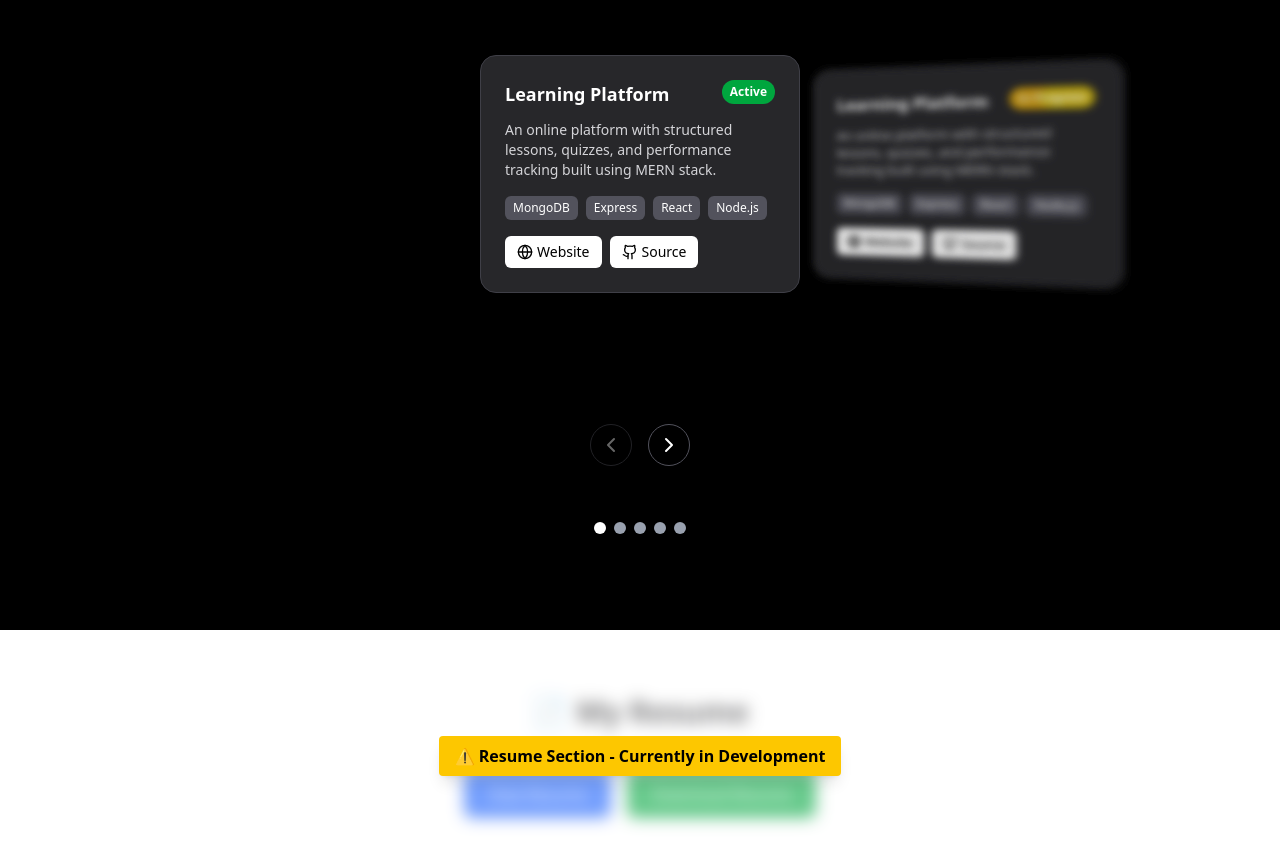
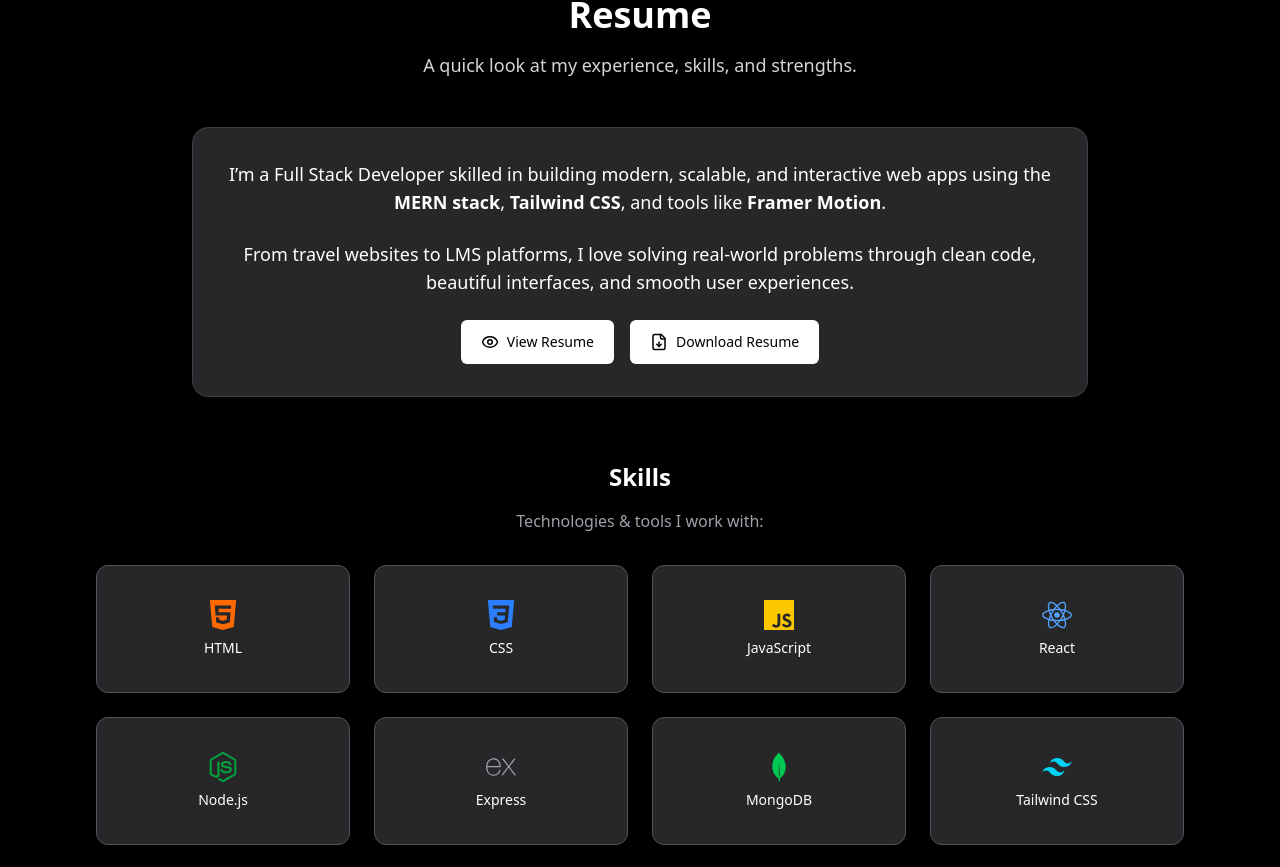
Before and after one commit to meali029/Portfolio, a React (Vite) app: page / in a window 1280 px wide. Shown: the part 1876-2743 px from the top of the page. Built offline with nearby package versions, Linux system fonts and the light colour scheme.

Commit message:
resume component add

```diff
--- a/src/App.jsx
+++ b/src/App.jsx
@@ -13,7 +13,10 @@ const App = () => {
 
   return (
     <div className={darkMode ? 'dark' : ''}>
+      <section id="navbar">
+
       <Navbar darkMode={darkMode} setDarkMode={setDarkMode} />
+      </section>
 
       <main className= {` pt-24 bg-white ${darkMode?'dark:bg-zinc-900':'*:  '} transition-colors duration-500`}>
         <section id="home">
@@ -29,15 +32,9 @@ const App = () => {
         </section>
 
         {/* Resume Section - In Development */}
-<section id="resume" className="relative overflow-hidden">
-  <div className="blur-sm pointer-events-none opacity-60">
+<section id="resume" >
     <Resume darkMode={darkMode} />
-  </div>
-  <div className="absolute inset-0 flex items-center justify-center z-10">
-    <span className="bg-yellow-400 text-black font-semibold px-4 py-2 rounded shadow-lg">
-      ⚠️ Resume Section - Currently in Development
-    </span>
-  </div>
+
 </section>
 
 {/* Experience Section - In Development */}
--- a/src/components/About/About.jsx
+++ b/src/components/About/About.jsx
@@ -8,7 +8,7 @@ const About = ({ darkMode }) => {
   return (
     <section
       id="about"
-      className={`relative min-h-screen px-6 py-24 flex flex-col md:flex-row items-center justify-center gap-12 transition-all duration-500 overflow-hidden ${
+      className={`relative h-fit px-6 pt-24 pb-6 md:pb-26 md:pt-12 flex flex-col md:flex-row items-center justify-center gap-12 transition-all duration-500 overflow-hidden ${
         darkMode ? 'bg-black text-white' : 'bg-white text-zinc-900'
       }`}
     >
--- a/src/components/Home/Hero.jsx
+++ b/src/components/Home/Hero.jsx
@@ -57,7 +57,7 @@ const Hero = ({ darkMode }) => {
     }, []);
   return (
     <section
-    className={`relative  h-[40rem] md:h-[40rem] md:pt-0 md:pb-0 flex flex-col justify-center items-center text-center px-6 transition-colors duration-500 ${
+    className={`relative  h-[45rem] md:h-[35rem] pt-18 md:pt-0 md:pb-0 flex flex-col justify-center items-center text-center px-6 transition-colors duration-500 ${
       darkMode
         ? 'bg-gradient-to-b from-zinc-900 via-zinc-800 to-black text-white'
         : 'bg-white text-black'
@@ -154,7 +154,8 @@ const Hero = ({ darkMode }) => {
         {/* Resume */}
         <a
   href="/resume.pdf"
-          download
+  target="_blank"
+  rel="noopener noreferrer"
   className={`px-6 py-3 flex items-center justify-center gap-2 rounded-full transition-all duration-300 hover:scale-105 shadow-md ${
     darkMode
       ? 'border border-white text-white hover:bg-white hover:text-black'
@@ -162,8 +163,9 @@ const Hero = ({ darkMode }) => {
   }`}
 >
   <FaDownload size={18} />
-          Resume
+  View Resume
 </a>
+
       </motion.div>
        {/* Trigger Notifications Example */}
        {/* <button
--- a/src/components/Project/Project.jsx
+++ b/src/components/Project/Project.jsx
@@ -23,16 +23,16 @@ const Project = ({ darkMode }) => {
     return (
       <section
         id="projects"
-      className={`min-h-screen flex flex-col justify-center items-center px-6 md:px-24 py-24 transition-all duration-500 ${
+        className={`min-h-fit flex flex-col justify-center items-center px-6 py-16 md:px-24 md:py-6 transition-all duration-500 ${
           darkMode ? 'bg-black text-white' : 'bg-white text-zinc-900'
         }`}
       >
-      <div className="text-center mb-12">
+        <div className="text-center ">
     <motion.h2
       initial={{ opacity: 0, y: 20 }}
       animate={{ opacity: 1, y: 0 }}
       transition={{ duration: 0.6 }}
-    className={`text-4xl md:text-5xl font-extrabold mb-4`}
+      className={`text-4xl md:text-5xl font-extrabold mb-16 md:mb-4`}
     >
       My Projects
     </motion.h2>
@@ -51,7 +51,7 @@ const Project = ({ darkMode }) => {
 
         {/* Carousel Display */}
         <div
-        className="relative w-full h-[500px] flex sm:overflow-x-hidden items-center justify-center perspective-1000"
+          className="relative w-full h-[400px] md:h-[350px] flex sm:overflow-x-hidden items-center justify-center perspective-1000"
           style={{ perspective: '1000px' }}
         >
           {projects.map((project, idx) => {
@@ -150,7 +150,7 @@ const Project = ({ darkMode }) => {
           })}
         </div>
   {/* Scroll Buttons */}
- <div className="flex justify-between items-center mb-8 gap-4">
+  <div className="flex justify-between items-center mb-6 md:mb-3 gap-4">
           <button
             onClick={() => scroll('left')}
             disabled={currentIndex === 0}
@@ -176,12 +176,12 @@ const Project = ({ darkMode }) => {
         </div>
 
         {/* Pagination Dots */}
-      <div className="flex justify-center mt-6 gap-2">
+        <div className="flex justify-center mt-6 md:mt-3 gap-2">
           {projects.map((_, index) => (
             <button
               key={index}
               onClick={() => setCurrentIndex(index)}
-            className={`w-3 h-3 rounded-full ${
+              className={`w-2 h-2 rounded-full ${
                 currentIndex === index
                   ? darkMode
                     ? 'bg-white'
--- a/src/components/Resume/Resume.jsx
+++ b/src/components/Resume/Resume.jsx
@@ -1,33 +1,134 @@
 import React from 'react';
+import { motion } from 'framer-motion';
+import { FileDown, Eye } from 'lucide-react';
+import {
+  SiHtml5,
+  SiCss3,
+  SiJavascript,
+  SiReact,
+  SiNodedotjs,
+  SiExpress,
+  SiMongodb,
+  SiTailwindcss,
+  SiFirebase,
+  SiGithub,
+  SiFramer,
+  SiGit,
+} from 'react-icons/si';
+import Resum from '../../assets/resume.pdf';
 
-function Resume() {
+
+const skills = [
+  { name: 'HTML', icon: <SiHtml5 className="text-orange-500" /> },
+  { name: 'CSS', icon: <SiCss3 className="text-blue-500" /> },
+  { name: 'JavaScript', icon: <SiJavascript className="text-yellow-400" /> },
+  { name: 'React', icon: <SiReact className="text-blue-400" /> },
+  { name: 'Node.js', icon: <SiNodedotjs className="text-green-600" /> },
+  { name: 'Express', icon: <SiExpress className="text-zinc-400" /> },
+  { name: 'MongoDB', icon: <SiMongodb className="text-green-500" /> },
+  { name: 'Tailwind CSS', icon: <SiTailwindcss className="text-cyan-400" /> },
+  { name: 'Git', icon: <SiGit className="text-orange-600" /> },
+  { name: 'GitHub', icon: <SiGithub className="text-white bg-black rounded-full p-[2px]" /> },
+  { name: 'Framer Motion', icon: <SiFramer className="text-pink-500" /> },
+  { name: 'Firebase', icon: <SiFirebase className="text-yellow-400" /> },
+];
+
+const Resume = ({ darkMode }) => {
   return (
-    <section id="resume" className="py-16 bg-white text-zinc-800">
-      <div className="max-w-6xl mx-auto px-6">
-        <h2 className="text-3xl font-bold mb-10 text-center">📄 My Resume</h2>
+    <section
+      id="resume"
+      className={`min-h-screen px-6 md:px-24 py-24 transition-all duration-500 ${
+        darkMode ? 'bg-black text-white' : 'bg-white text-zinc-900'
+      }`}
+    >
+      {/* Header */}
+      <div className="text-center mb-12">
+        <h2 className="text-3xl md:text-4xl font-bold mb-4">Resume</h2>
+        <p className={`text-base md:text-lg ${darkMode ? 'text-zinc-300' : 'text-zinc-600'}`}>
+          A quick look at my experience, skills, and strengths.
+        </p>
+      </div>
 
-        {/* Button to View or Download Resume */}
-        <div className="text-center">
+      {/* Summary Box */}
+      <motion.div
+        initial={{ opacity: 0, y: 30 }}
+        animate={{ opacity: 1, y: 0 }}
+        transition={{ type: 'spring', stiffness: 100, damping: 20 }}
+        className={`max-w-4xl mx-auto p-8 rounded-2xl border shadow-md text-center mb-16 ${
+          darkMode ? 'bg-zinc-800 border-zinc-700' : 'bg-white border-zinc-200'
+        }`}
+      >
+        <p className="text-lg mb-6">
+          I’m a Full Stack Developer skilled in building modern, scalable, and interactive web
+          apps using the <strong>MERN stack</strong>, <strong>Tailwind CSS</strong>, and
+          tools like <strong>Framer Motion</strong>.
+        </p>
+        <p className="text-lg mb-6">
+          From travel websites to LMS platforms, I love solving real-world problems through clean
+          code, beautiful interfaces, and smooth user experiences.
+        </p>
+
+        <div className="flex flex-col md:flex-row gap-4 justify-center mt-6">
           <a
-            href="/path/to/your/resume.pdf"  // Update the path with the actual path to your PDF
+            href={Resum}
             target="_blank"
             rel="noopener noreferrer"
-            className="inline-block px-6 py-3 bg-blue-600 text-white rounded-lg hover:bg-blue-700 transition mr-4"
+            className={`flex items-center gap-2 justify-center px-5 py-3 rounded-md text-sm font-medium transition ${
+              darkMode
+                ? 'bg-white text-black hover:bg-zinc-200'
+                : 'bg-black text-white hover:opacity-90'
+            }`}
           >
-            View Resume
+            <Eye size={18} /> View Resume
           </a>
-
           <a
-            href="/path/to/your/resume.pdf"  // Same here, update the path with the actual path to your PDF
+            href="/resume.pdf"
             download
-            className="inline-block px-6 py-3 bg-green-600 text-white rounded-lg hover:bg-green-700 transition"
+            className={`flex items-center gap-2 justify-center px-5 py-3 rounded-md text-sm font-medium transition ${
+              darkMode
+                ? 'bg-white text-black hover:bg-zinc-200'
+                : 'bg-black text-white hover:opacity-90'
+            }`}
           >
-            Download Resume
+            <FileDown size={18} /> Download Resume
           </a>
         </div>
+      </motion.div>
+
+      {/* Skills Section */}
+      <div className="text-center mb-8">
+        <h3 className="text-2xl font-semibold mb-4">Skills</h3>
+        <p className={`text-base ${darkMode ? 'text-zinc-400' : 'text-zinc-700'}`}>
+          Technologies & tools I work with:
+        </p>
       </div>
+
+      <div className="max-w-6xl mx-auto grid grid-cols-2 sm:grid-cols-3 md:grid-cols-4 gap-6">
+  {skills.map((skill, i) => (
+    <motion.a
+      key={i}
+      whileHover={{
+        scale: 1.08,
+        rotate: [0, 1, -1, 0],
+        boxShadow: darkMode
+          ? '0px 0px 10px rgba(255,255,255,0.2)'
+          : '0px 0px 10px rgba(0,0,0,0.1)',
+      }}
+      transition={{ duration: 0.3, ease: 'easeInOut' }}
+      className={`flex flex-col items-center justify-center p-5 h-32 text-center rounded-xl font-medium transition-all border  hover:-translate-y-1 hover:shadow-lg ${
+        darkMode
+          ? 'bg-zinc-800 text-white border-zinc-600 hover:bg-zinc-700'
+          : 'bg-white text-zinc-800 border-gray-300 hover:bg-gray-100'
+      }`}
+    >
+      <div className="text-3xl mb-2">{skill.icon}</div>
+      <span className="text-sm">{skill.name}</span>
+    </motion.a>
+  ))}
+</div>
+
     </section>
   );
-}
+};
 
 export default Resume;
```
Also changed, not shown: src/components/Navbar/Navbar.jsx (+6 -7 lines), 2 other files (tests, documents, lock files or other folders). Lines whose indentation alone changed are shown as unchanged.
